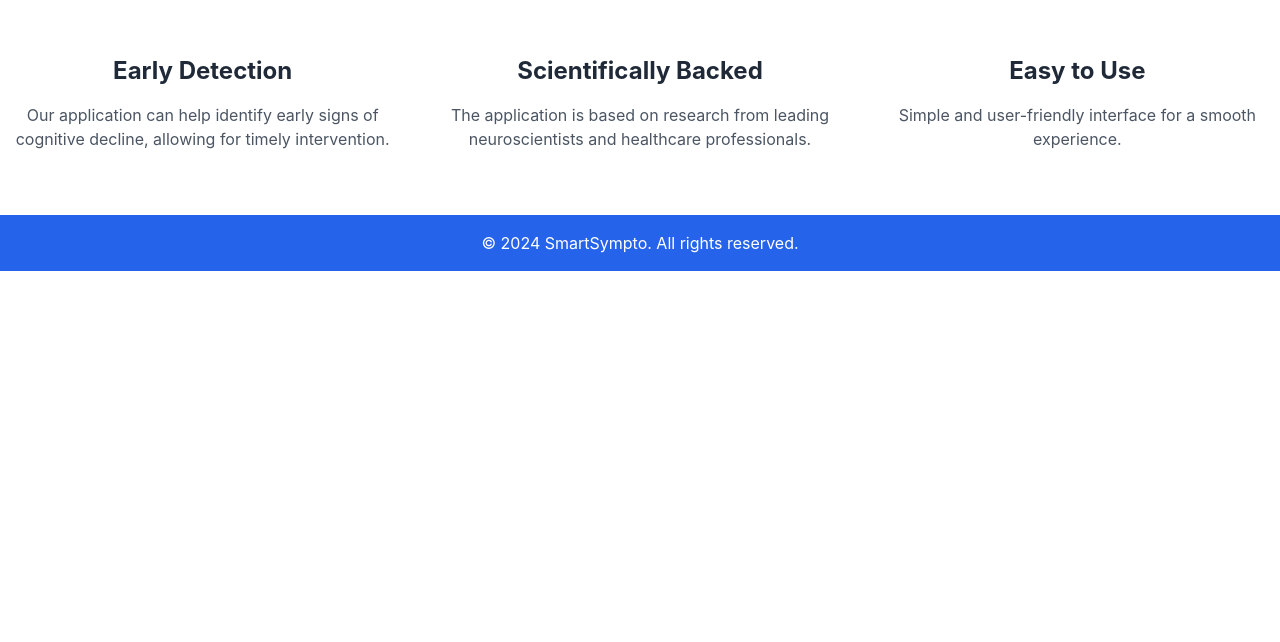
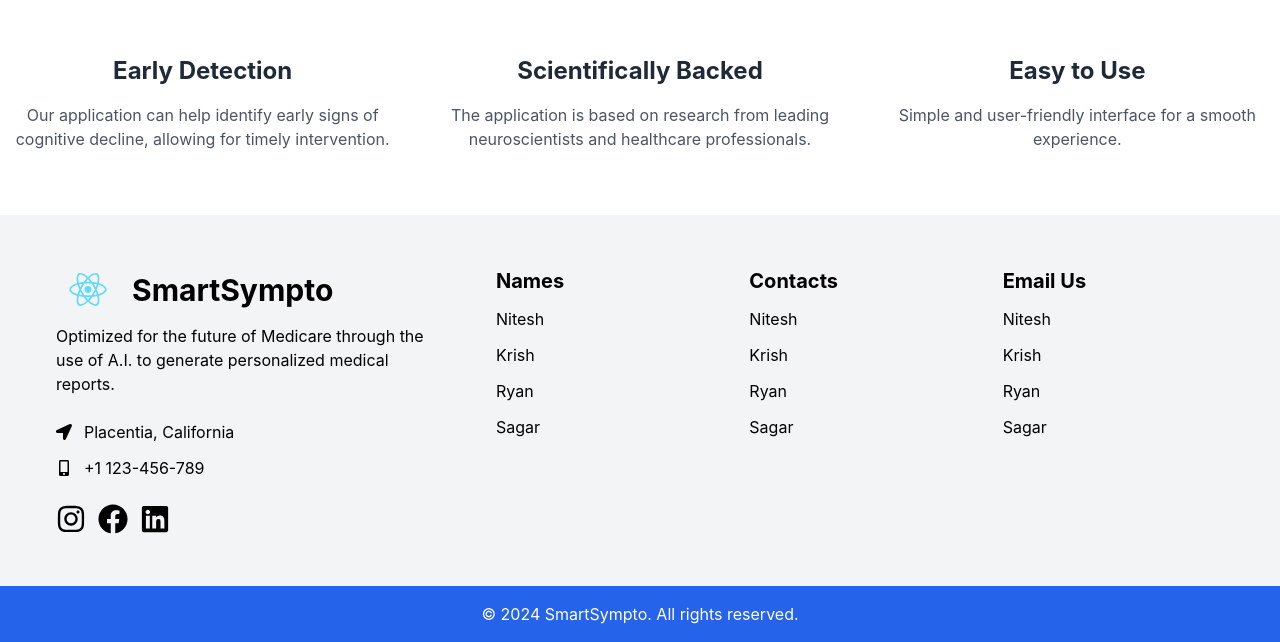
Before and after one commit to TerminatingCoder101/CongressionalAppChallenge, a React (Create React App) app: page / in a window 1280 px wide. Shown: the part 801-1443 px from the top of the page. Before the commit the page ends 1072 px from the top, so only its background shows below. Built offline with nearby package versions, Linux system fonts and the light colour scheme.

Commit message:
updated footer

```diff
--- a/src/components/Home/Footer.js
+++ b/src/components/Home/Footer.js
@@ -1,11 +1,101 @@
-import React from 'react';
+import React from "react";
+import {
+  FaFacebook,
+  FaInstagram,
+  FaLinkedin,
+  FaLocationArrow,
+  FaMobileAlt,
+} from "react-icons/fa";
+import Logo from '../../assets/logo.svg';
+
 
 function Footer() {
     return (
-        <footer className="bg-blue-600 p-4 text-center text-white">
-            <p>© 2024 SmartSympto. All rights reserved.</p>
-        </footer>
-    );
+        <div data-aos="fade-up" className="bg-gray-100">
+          <section className="max-w-[1200px] mx-auto">
+            <div className=" grid md:grid-cols-3 py-5">
+              {/* company details */}
+              <div className=" py-8 px-4 ">
+                <h1 className="sm:text-3xl text-xl font-bold sm:text-left text-justify mb-3 flex items-center gap-3">
+                  <img src={Logo} alt="Logo" className="w-16" />
+                  SmartSympto
+                </h1>
+                <p>
+                  Optimized for the future of Medicare through the use of A.I. to generate personalized medical reports.{" "}
+                </p>
+                <br />
+                <div className="flex items-center gap-3">
+                  <FaLocationArrow />
+                  <p>Placentia, California</p>
+                </div>
+                <div className="flex items-center gap-3 mt-3">
+                  <FaMobileAlt />
+                  <p>+1 123-456-789</p>
+                </div>
+                {/* Social Handle */}
+                <div className="flex items-center gap-3 mt-6">
+                  <a href="#">
+                    <FaInstagram className="text-3xl" />
+                  </a>
+                  <a href="#">
+                    <FaFacebook className="text-3xl" />
+                  </a>
+                  <a href="#">
+                    <FaLinkedin className="text-3xl" />
+                  </a>
+                </div>
+              </div>
+              {/* footer links */}
+              <div className="grid grid-cols-2 sm:grid-cols-3 col-span-2 md:pl-10 ">
+                <div className="">
+                  <div className="py-8 px-4 ">
+                    <h1 className="sm:text-xl text-xl font-bold sm:text-left text-justify mb-3">
+                      Names
+                    </h1>
+                    <ul className={`flex flex-col gap-3`}>
+                      <li className="cursor-pointer">Nitesh</li>
+                      <li className="cursor-pointer">Krish</li>
+                      <li className="cursor-pointer">Ryan</li>
+                      <li className="cursor-pointer">Sagar</li>
+                    </ul>
+                  </div>
+                </div>
+                <div className="">
+                  <div className="py-8 px-4 ">
+                    <h1 className="sm:text-xl text-xl font-bold sm:text-left text-justify mb-3">
+                      Contacts
+                    </h1>
+                    <ul className="flex flex-col gap-3">
+                      <li className="cursor-pointer">Nitesh</li>
+                      <li className="cursor-pointer">Krish</li>
+                      <li className="cursor-pointer">Ryan</li>
+                      <li className="cursor-pointer">Sagar</li>
+                    </ul>
+                  </div>
+                </div>
+                <div className="">
+                  <div className="py-8 px-4 ">
+                    <h1 className="sm:text-xl text-xl font-bold sm:text-left text-justify mb-3">
+                      Email Us
+                    </h1>
+                    <ul className="flex flex-col gap-3">
+                      <li className="cursor-pointer">Nitesh</li>
+                      <li className="cursor-pointer">Krish</li>
+                      <li className="cursor-pointer">Ryan</li>
+                      <li className="cursor-pointer">Sagar</li>
+                    </ul>
+                  </div>
+                </div>
+              </div>
+            </div>
+            <div>
+            </div>
+          </section>
+          <footer className="bg-blue-600 p-4 text-center text-white">
+                    <p>© 2024 SmartSympto. All rights reserved.</p>
+                </footer>
+        </div>
+      );
 }
 
 export default Footer;
--- a/src/components/Home/Header.js
+++ b/src/components/Home/Header.js
@@ -39,6 +39,7 @@ function Header() {
                   <span className="text 2xl sm:text-3xl font-semibold text-white">SmartSympto</span>
                   </a>
                 </div>
+
                 {/* NavLinks Section */}
                 <div>
                   <ul className="flex items-center gap-8 ml-400">
@@ -46,13 +47,13 @@ function Header() {
                         return(
                           <li key={id} className="cursor-pointer py-4">
                             <a href="#" className=" text-white text-lg font-medium
-                               hover:text-blue-400 py-2 hover:border-b-2 hover:border-blue-400
-                               transition-all duration-200">{name}</a>
+                               hover:text-blue-400 py-2 hover:border-b-2 hover:border-blue-400">{name}</a>
                           </li>
                         ); })}
                     <button class="rounded-md bg-blue-950 px-3.5 py-2.5 text-sm font-semibold text-white shadow-sm hover:bg-indigo-500 focus-visible:outline focus-visible:outline-2 focus-visible:outline-offset-2 focus-visible:outline-indigo-600"> Get Started</button>
                   </ul>
                 </div>
+
               </div>
           </div>
         </nav>
--- a/src/pages/Hero.js
+++ b/src/pages/Hero.js
@@ -1,5 +1,4 @@
 import React from 'react';
-import { Link } from 'react-router-dom';
 import Header from '../components/Home/Header';
 import Footer from '../components/Home/Footer';
 
@@ -17,7 +16,7 @@ function Hero() {
             <div class="text-center mx-auto max-w-4xl py-32 sm:py-48 lg:py-56">
               <div class="text-center">
                 <h1 class="font-bold tracking-tight text-gray-900 sm:text-6xl">Welcome to SmartSympto!</h1>
-                <p class="mt-6 text-lg leading-8 text-gray-600">This cutting-edge app combines AI diagnosis with personalized health insights, focusing on a single key health issue. We use Gemini for an initial diagnosis and ChatGPT for precision checks. Generate detailed reports for your doctor, empowering you to take control of your health like never before!</p>
+                <p class="mt-6 text-lg leading-8 text-gray-600">Our cutting-edge app combines AI diagnosis with personalized health insights, focusing on a single key health issue. We use Gemini for an initial diagnosis and ChatGPT for precision checks. Generate detailed reports for your doctor, empowering you to take control of your health like never before!</p>
               <div class="mt-10 flex items-center justify-center gap-x-6">
                 <a href="#" class="rounded-md bg-blue-950 px-3.5 py-2.5 text-sm font-semibold text-white shadow-sm hover:bg-indigo-500 focus-visible:outline focus-visible:outline-2 focus-visible:outline-offset-2 focus-visible:outline-indigo-600">Get started</a>
                 <a href="#" class="text-sm font-semibold leading-6 text-gray-900">Learn more <span aria-hidden="true">→</span></a>
@@ -51,6 +50,7 @@ function Hero() {
         </div>
       </section>
 
+
       {/* Footer at the bottom */}
       <Footer />
     </div>
--- a/src/pages/Home.js
+++ b/src/pages/Home.js
@@ -8,7 +8,7 @@ function Home() {
         <div>
             <Header/> {/* Header at the top */}
 
-            {/* Hero Section */}
+            {/* Home Page After Login Section */}
             <section className="bg-gray-100 py-20">
                 <div className="container mx-auto text-center">
                     <h1 className="text-4xl font-bold text-gray-800 mb-4">Welcome to SmartSympto</h1>
```
